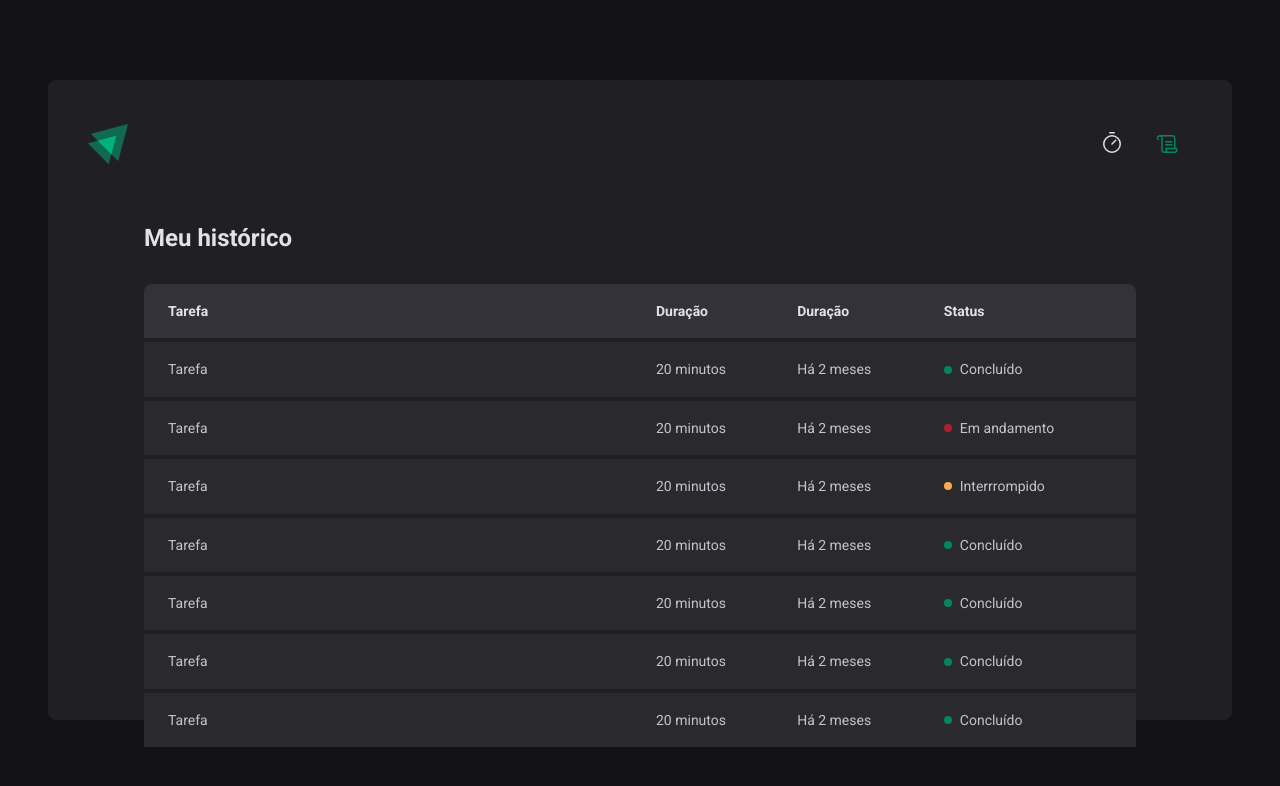
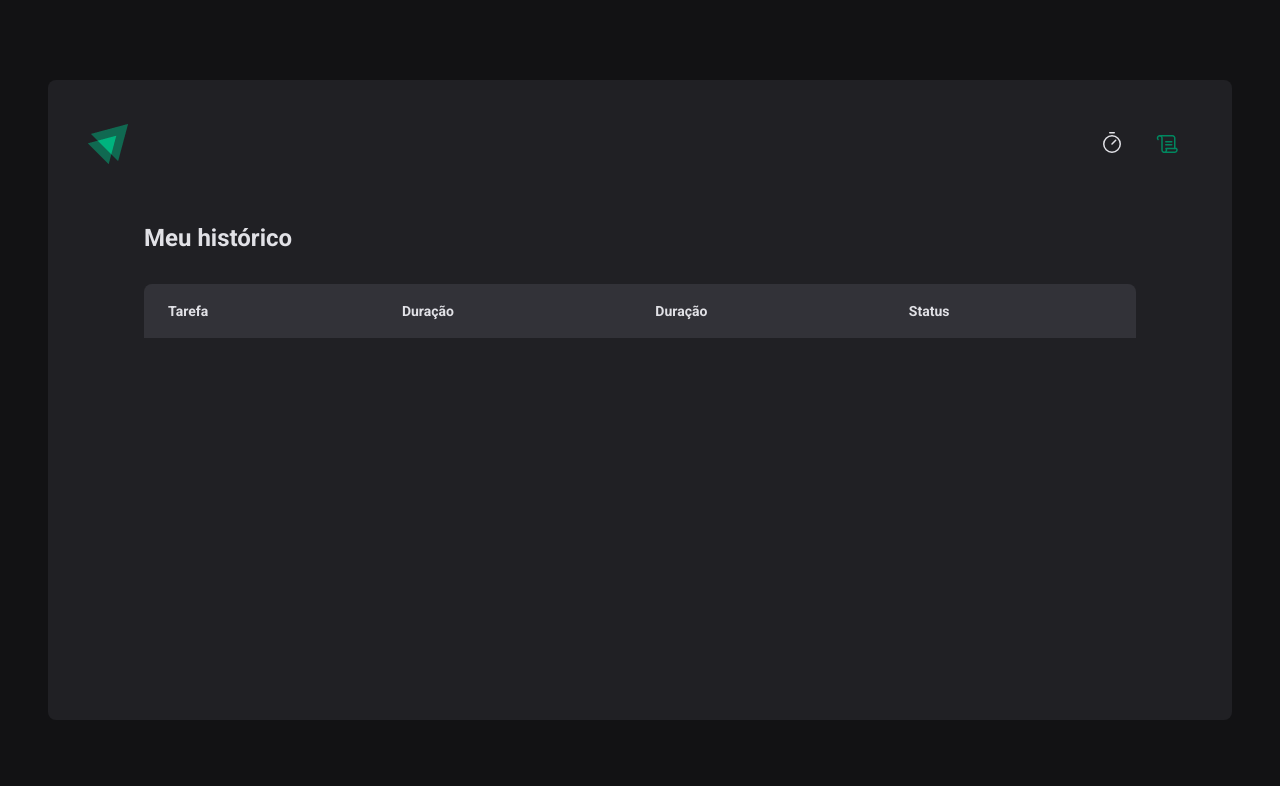
Before and after one commit to francelinom/ignite-timer, a React (Vite) app: page /history in a window 1280 px wide. Shown: the top 786 px of the page. Built offline with nearby package versions, Linux system fonts and the light colour scheme.

Commit message:
Feat: adding cycle context

```diff
--- a/src/App.tsx
+++ b/src/App.tsx
@@ -3,13 +3,16 @@
 import { Router } from "./Router"
 import { BrowserRouter } from "react-router-dom"
 import { GlobalStyle } from "./styles/global"
+import { CyclesContextProvider } from "./contexts/CyclesContext"
 
 function App() {
 
   return (
     <ThemeProvider theme={defaultTheme}>
       <BrowserRouter>
-        <Router />
+        <CyclesContextProvider >
+          <Router />
+        </CyclesContextProvider>
       </BrowserRouter>
       <GlobalStyle />
     </ThemeProvider>
--- /dev/null
+++ b/src/contexts/CyclesContext.tsx
@@ -0,0 +1,104 @@
+import { createContext, ReactNode, useState } from "react";
+
+interface CreateCycleData {
+    task: string
+    minutesAmount: number
+}
+interface Cycle {
+    id: string
+    task: string
+    minutesAmount: number
+    startDate: Date
+    interruptedDate?: Date
+    finishedDate?: Date
+}
+
+interface CyclesContextType {
+    cycles: Cycle[]
+    activeCycle: Cycle | undefined
+    activeCycleId: string | null
+    amountSecondsPassed: number
+    markCurrentCycleAsFinished: () => void
+    setSecondsPassed: (seconds: number) => void
+    createNewCycle: (data: CreateCycleData) => void
+    interruptCurrentCycle: () => void
+}
+
+export const CyclesContext = createContext({} as CyclesContextType)
+
+interface CyclesContextProviderProps {
+    children: ReactNode
+}
+
+export function CyclesContextProvider({ children }: CyclesContextProviderProps) {
+    const [cycles, setCycles] = useState<Cycle[]>([])
+    const [activeCycleId, setActiveCycleId] = useState<string | null>(null)
+    const [amountSecondsPassed, setAmountSecondsPassed] = useState(0)
+
+    const activeCycle = cycles.find((cycle) => cycle.id === activeCycleId)
+
+    function setSecondsPassed(seconds: number) {
+        setAmountSecondsPassed(seconds)
+    }
+
+    function markCurrentCycleAsFinished() {
+        setCycles((state) =>
+            state.map((cycle) => {
+                if (cycle.id === activeCycleId) {
+                    return { ...cycle, finishedDate: new Date() }
+                } else {
+                    return cycle
+                }
+            })
+        )
+    }
+
+
+    function createNewCycle(data: CreateCycleData) {
+        const id = String(new Date().getTime());
+        const newCycle: Cycle = {
+            id,
+            task: data.task,
+            minutesAmount: data.minutesAmount,
+            startDate: new Date()
+        }
+
+        setCycles(((state) => [...state, newCycle]))
+        setActiveCycleId(id)
+        setAmountSecondsPassed(0)
+
+        reset()
+    }
+
+    function interruptCurrentCycle() {
+
+        setCycles((state) =>
+            state.map((cycle) => {
+                if (cycle.id === activeCycleId) {
+                    return { ...cycle, interruptedDate: new Date() }
+                } else {
+                    return cycle
+                }
+            })
+        )
+        setActiveCycleId(null)
+    }
+
+    return (
+        <CyclesContext.Provider
+            value={
+                {
+                    cycles,
+                    activeCycle,
+                    activeCycleId,
+                    markCurrentCycleAsFinished,
+                    amountSecondsPassed,
+                    setSecondsPassed,
+                    createNewCycle,
+                    interruptCurrentCycle
+                }
+            }>
+            {children}
+        </CyclesContext.Provider>
+    )
+}
--- a/src/pages/History/index.tsx
+++ b/src/pages/History/index.tsx
@@ -1,6 +1,10 @@
+import { useContext } from "react";
 import { HistoryContainer, HistoryList, Status } from "./styles";
+import { CyclesContext } from "../../contexts/CyclesContext";
 
 export function History() {
+    const { cycles } = useContext(CyclesContext)
+
     return (
         <HistoryContainer>
             <h1>Meu histórico</h1>
@@ -15,62 +19,26 @@
                         </tr>
                     </thead>
                     <tbody>
-                        <tr>
-                            <td>Tarefa</td>
-                            <td>20 minutos</td>
-                            <td>Há 2 meses</td>
-                            <td>
-                                <Status statusColor="green">Concluído</Status>
-                            </td>
-                        </tr>
-                        <tr>
-                            <td>Tarefa</td>
-                            <td>20 minutos</td>
-                            <td>Há 2 meses</td>
-                            <td>
-                                <Status statusColor="red">Em andamento</Status>
-                            </td>
-                        </tr>
-                        <tr>
-                            <td>Tarefa</td>
-                            <td>20 minutos</td>
-                            <td>Há 2 meses</td>
-                            <td>
-                                <Status statusColor="yellow">Interrrompido</Status>
-                            </td>
-                        </tr>
-                        <tr>
-                            <td>Tarefa</td>
-                            <td>20 minutos</td>
-                            <td>Há 2 meses</td>
-                            <td>
-                                <Status statusColor="green">Concluído</Status>
-                            </td>
-                        </tr>
-                        <tr>
-                            <td>Tarefa</td>
-                            <td>20 minutos</td>
-                            <td>Há 2 meses</td>
-                            <td>
-                                <Status statusColor="green">Concluído</Status>
-                            </td>
-                        </tr>
-                        <tr>
-                            <td>Tarefa</td>
-                            <td>20 minutos</td>
-                            <td>Há 2 meses</td>
-                            <td>
-                                <Status statusColor="green">Concluído</Status>
-                            </td>
-                        </tr>
-                        <tr>
-                            <td>Tarefa</td>
-                            <td>20 minutos</td>
-                            <td>Há 2 meses</td>
-                            <td>
-                                <Status statusColor="green">Concluído</Status>
-                            </td>
-                        </tr>
+                        {cycles.map((cycle) => {
+                            return (
+                                <tr key={cycle.id}>
+                                    <td>{cycle.task}</td>
+                                    <td>{cycle.minutesAmount} minutos</td>
+                                    <td>{cycle.startDate.toLocaleDateString()}</td>
+                                    <td>
+                                        {cycle.finishedDate && (
+                                            <Status statusColor="green">Concluido</Status>
+                                        )}
+                                        {cycle.interruptedDate && (
+                                            <Status statusColor="red">Interrompido</Status>
+                                        )}
+                                        {!cycle.finishedDate && !cycle.interruptedDate && (
+                                            <Status statusColor="yellow">Em andamento</Status>
+                                        )}
+                                    </td>
+                                </tr>
+                            )
+                        })}
                     </tbody>
                 </table>
             </HistoryList>
--- a/src/pages/Home/Countdown/index.tsx
+++ b/src/pages/Home/Countdown/index.tsx
@@ -1,7 +1,7 @@
 import { useContext, useEffect } from "react";
 import { CountdownContainer, Separator } from "./styles";
 import { differenceInSeconds } from "date-fns";
-import { CyclesContext } from "..";
+import { CyclesContext } from "../../../contexts/CyclesContext";
 
 export function Countdown() {
     const {
--- a/src/pages/Home/NewCycleForm/index.tsx
+++ b/src/pages/Home/NewCycleForm/index.tsx
@@ -1,7 +1,7 @@
 import { FormContainer, MinutesAmountInput, TaskInput } from "./styles";
 import { useContext } from "react";
-import { CyclesContext } from "..";
 import { useFormContext } from "react-hook-form";
+import { CyclesContext } from "../../../contexts/CyclesContext";
 
 export function NewCycleForm() {
     const { activeCycle } = useContext(CyclesContext)
--- a/src/pages/Home/index.tsx
+++ b/src/pages/Home/index.tsx
@@ -1,5 +1,4 @@
 import { HandPalm, Play } from 'phosphor-react'
-import { useState, createContext } from 'react'
 import { FormProvider, useForm } from "react-hook-form";
 import { zodResolver } from "@hookform/resolvers/zod";
 import * as zod from 'zod'
@@ -11,25 +10,8 @@
 } from "./styles"
 import { NewCycleForm } from './NewCycleForm'
 import { Countdown } from './Countdown'
-
-interface Cycle {
-    id: string
-    task: string
-    minutesAmount: number
-    startDate: Date
-    interruptedDate?: Date
-    finishedDate?: Date
-}
-
-interface CyclesContextType {
-    activeCycle: Cycle | undefined
-    activeCycleId: string | null
-    amountSecondsPassed: number
-    markCurrentCycleAsFinished: () => void
-    setSecondsPassed: (seconds: number) => void
-}
-
-export const CyclesContext = createContext({} as CyclesContextType)
+import { useContext } from 'react';
+import { CyclesContext } from '../../contexts/CyclesContext';
 
 const newCycleFormValidationSchema = zod.object({
     task: zod.string().min(1, 'Informe a tarefa'),
@@ -42,11 +24,7 @@
 type NewCycleFormData = zod.infer<typeof newCycleFormValidationSchema>
 
 export function Home() {
-    const [cycles, setCycles] = useState<Cycle[]>([])
-    const [activeCycleId, setActiveCycleId] = useState<string | null>(null)
-    const [amountSecondsPassed, setAmountSecondsPassed] = useState(0)
-
-    const activeCycle = cycles.find((cycle) => cycle.id === activeCycleId)
+    const { createNewCycle, interruptCurrentCycle, activeCycle } = useContext(CyclesContext)
 
     /**
      * formState -> tem a funcionalidade de pegar o erro que é passado pelo resolver  "errors"
@@ -67,75 +45,17 @@
     const task = watch('task')
     const isSubmitDisabled = !task
 
-    function setSecondsPassed(seconds: number) {
-        setAmountSecondsPassed(seconds)
-    }
-
-    function markCurrentCycleAsFinished() {
-        setCycles((state) =>
-            state.map((cycle) => {
-                if (cycle.id === activeCycleId) {
-                    return { ...cycle, finishedDate: new Date() }
-                } else {
-                    return cycle
-                }
-            })
-        )
-    }
-
-    function handleCreateNewCycle(data: NewCycleFormData) {
-        const id = String(new Date().getTime());
-        const newCycle: Cycle = {
-            id,
-            task: data.task,
-            minutesAmount: data.minutesAmount,
-            startDate: new Date()
-        }
-
-        setCycles(((state) => [...state, newCycle]))
-        setActiveCycleId(id)
-        setAmountSecondsPassed(0)
-
-        reset()
-    }
-
-    function handleInterruptCycle() {
-
-        setCycles((state) =>
-            state.map((cycle) => {
-                if (cycle.id === activeCycleId) {
-                    return { ...cycle, interruptedDate: new Date() }
-                } else {
-                    return cycle
-                }
-            })
-        )
-        setActiveCycleId(null)
-    }
-
     return (
         <HomeContainer>
-            <form onSubmit={handleSubmit(handleCreateNewCycle)}>
+            <form onSubmit={handleSubmit(createNewCycle)}>
+                <FormProvider {...newCycleForm}>
+                    <NewCycleForm />
+                </FormProvider>
 
-                <CyclesContext.Provider
-                    value={
-                        {
-                            activeCycle,
-                            activeCycleId,
-                            markCurrentCycleAsFinished,
-                            amountSecondsPassed,
-                            setSecondsPassed
-                        }
-                    }>
-                    <FormProvider {...newCycleForm}>
-                        <NewCycleForm />
-                    </FormProvider>
-
-                    <Countdown />
-                </CyclesContext.Provider>
+                <Countdown />
 
                 {activeCycle ? (
-                    <StopCountdownButton type="button" onClick={handleInterruptCycle}>
+                    <StopCountdownButton type="button" onClick={interruptCurrentCycle}>
                         <HandPalm size={24} />
                         Parar
                     </StopCountdownButton>
```
